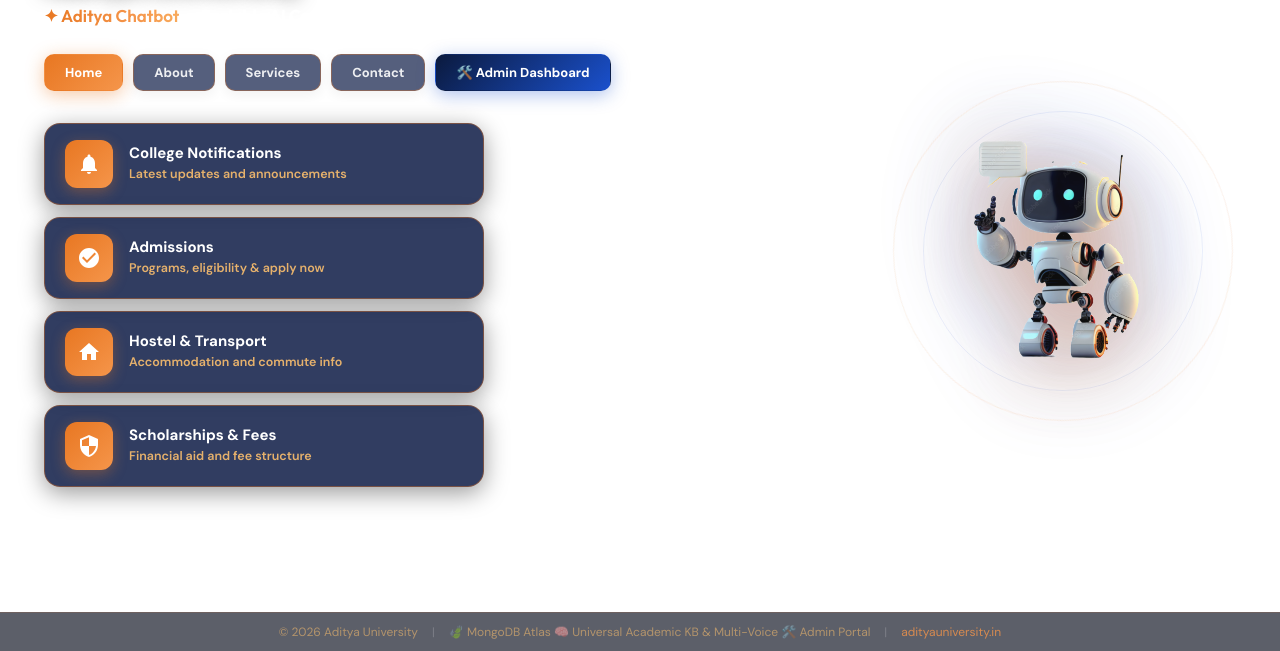
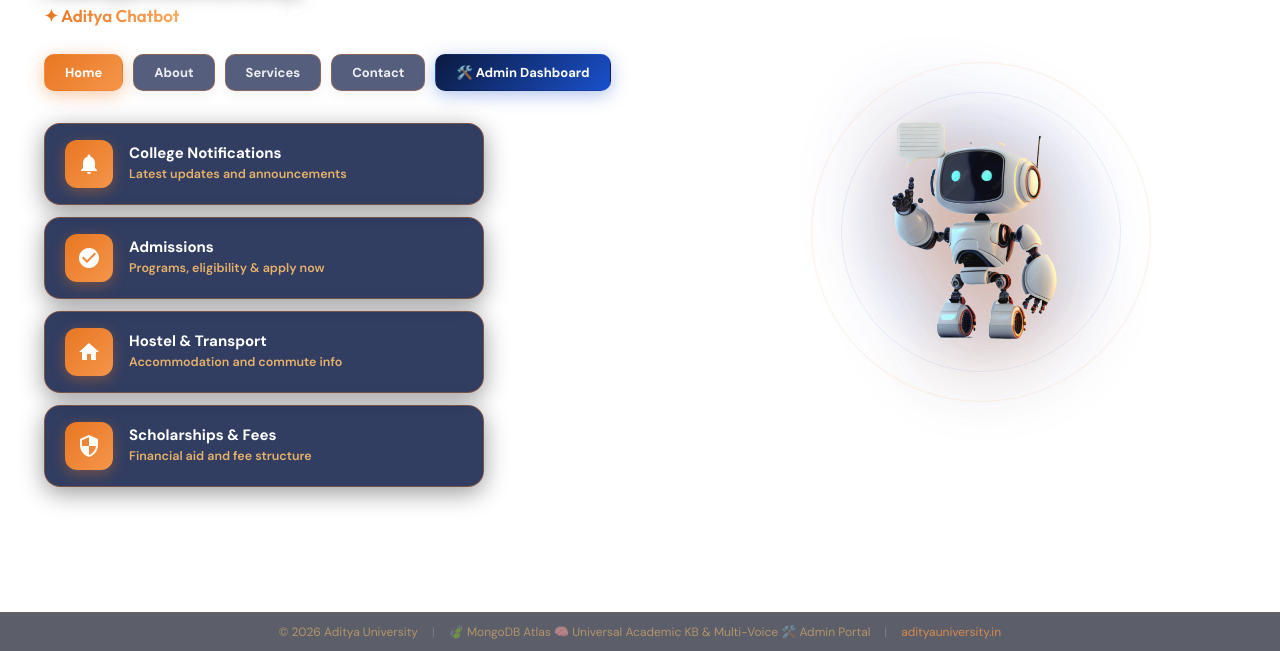
Before and after one commit to Alekya175/AI-Student-query-chatbot, a website: page public/index.html in a window 1280 px wide. Shown: the part 149-800 px from the top of the page. Drawn offline with Linux system fonts and the light colour scheme.

Commit message:
Center robot avatar in .right stage and make chatModal z-index 99999 super high priority

```diff
--- a/public/index.html
+++ b/public/index.html
@@ -43,12 +43,13 @@
 body.light-mode .typing{background:#ffffff!important;border-color:rgba(232,119,34,0.2)!important}
 body.light-mode footer{background:rgba(255,255,255,0.9)!important;border-top-color:rgba(232,119,34,0.15)!important;color:#64748b!important}
 
-.bot-stage{position:fixed;right:8%;top:50%;transform:translateY(-50%);z-index:3;pointer-events:none;display:flex;align-items:center;justify-content:center;opacity:.95;transition:opacity .25s ease, transform .25s ease;}
+.right{flex:1;display:flex;align-items:center;justify-content:center;position:relative;pointer-events:none;z-index:3;}
+.bot-stage{position:relative;display:flex;align-items:center;justify-content:center;pointer-events:none;opacity:.95;transition:opacity .25s ease, transform .25s ease;}
 body.auth-open .bot-stage{display:none!important;}
 .bot-stage > .bot-glow,.bot-stage > .bot-ring,.bot-stage > .bot-ring2{pointer-events:none;opacity:.58;}
-.bot-ring{position:absolute;width:340px;height:340px;border-radius:50%;border:1.5px solid rgba(232,119,34,0.18);animation:spin1 16s linear infinite;}
-.bot-ring2{position:absolute;width:280px;height:280px;border-radius:50%;border:1px solid rgba(26,80,204,0.14);animation:spin1 10s linear infinite reverse;}
-.bot-glow{position:absolute;width:260px;height:260px;border-radius:50%;background:radial-gradient(circle,rgba(232,119,34,0.08) 0%,rgba(26,80,204,0.07) 50%,transparent 70%);animation:glowpulse 3s ease-in-out infinite;}
+.bot-ring{position:absolute;width:340px;height:340px;border-radius:50%;border:1.5px solid rgba(232,119,34,0.22);animation:spin1 16s linear infinite;}
+.bot-ring2{position:absolute;width:280px;height:280px;border-radius:50%;border:1px solid rgba(26,80,204,0.18);animation:spin1 10s linear infinite reverse;}
+.bot-glow{position:absolute;width:260px;height:260px;border-radius:50%;background:radial-gradient(circle,rgba(232,119,34,0.12) 0%,rgba(26,80,204,0.1) 50%,transparent 70%);animation:glowpulse 3s ease-in-out infinite;}
 @keyframes glowpulse{0%,100%{transform:scale(1);opacity:.42}50%{transform:scale(1.15);opacity:.6}}
 @keyframes spin1{from{transform:rotate(0deg)}to{transform:rotate(360deg)}}
 .robot-svg{width:210px;height:210px;position:relative;z-index:2;animation:robotFloat 4s ease-in-out infinite;filter:brightness(.82) drop-shadow(0 12px 40px rgba(232,119,34,0.28)) drop-shadow(0 0 60px rgba(26,80,204,0.12));pointer-events:all;opacity:.85;}
@@ -148,9 +149,9 @@
 footer a{color:rgba(245,149,74,0.8);text-decoration:none}
 footer .sep{color:rgba(255,255,255,0.2)}
 
-/* Chat Modal */
-#chatModal{display:none;position:fixed;inset:0;z-index:200;background:rgba(5,10,25,0.78);backdrop-filter:blur(8px);align-items:center;justify-content:center;}
-#chatModal.show{display:flex;animation:fadeIn .25s ease}
+/* Chat Modal - Super High Priority Layer */
+#chatModal{display:none;position:fixed;inset:0;z-index:99999!important;background:rgba(5,10,25,0.85);backdrop-filter:blur(10px);align-items:center;justify-content:center;}
+#chatModal.show{display:flex!important;visibility:visible!important;opacity:1!important;pointer-events:auto!important;animation:fadeIn .25s ease}
 @keyframes fadeIn{from{opacity:0}to{opacity:1}}
 .cmodal{width:min(900px,96vw);height:min(650px,92vh);display:flex;overflow:hidden;background:#08101E;border:1px solid rgba(232,119,34,0.25);border-radius:20px;box-shadow:0 28px 80px rgba(0,0,0,0.75);animation:modalUp .3s ease;}
 @keyframes modalUp{from{opacity:0;transform:scale(.96) translateY(16px)}to{opacity:1;transform:scale(1) translateY(0)}}
@@ -257,14 +258,6 @@
 
 <canvas id="bgCanvas"></canvas>
 
-<!-- Robot Stage Avatar -->
-<div class="bot-stage">
-  <div class="bot-glow"></div>
-  <div class="bot-ring"></div>
-  <div class="bot-ring2"></div>
-  <img src="bot_avatar.png" alt="Aditya AI Assistant Avatar" class="robot-avatar-img" onclick="handleRobotClick()" title="Click to open AI Chatbot"/>
-</div>
-
 <div class="page">
   <div class="split">
     <div class="left">
@@ -299,6 +292,16 @@
           <div class="fc-icon-wrap"><svg viewBox="0 0 24 24"><path d="M12 1L3 5v6c0 5.55 3.84 10.74 9 12 5.16-1.26 9-6.45 9-12V5l-9-4zm0 10.99h7c-.53 4.12-3.28 7.79-7 8.94V12H5V6.3l7-3.11v8.8z"/></svg></div>
           <div><div class="fc-title" id="fc4Title">Scholarships &amp; Fees</div><div class="fc-sub" id="fc4Sub">Financial aid and fee structure</div></div>
         </div>
+      </div>
+    </div>
+
+    <!-- Right Panel: Perfectly Centered Robot Stage -->
+    <div class="right">
+      <div class="bot-stage">
+        <div class="bot-glow"></div>
+        <div class="bot-ring"></div>
+        <div class="bot-ring2"></div>
+        <img src="bot_avatar.png" alt="Aditya AI Assistant Avatar" class="robot-avatar-img" onclick="handleRobotClick()" title="Click to open AI Chatbot"/>
       </div>
     </div>
 
```
